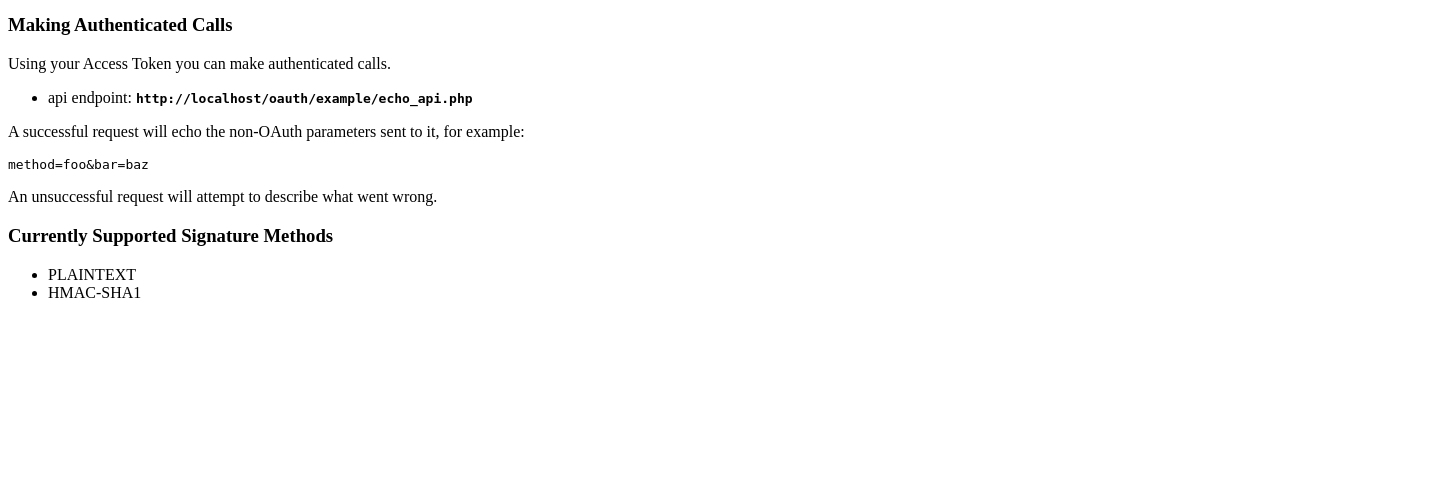
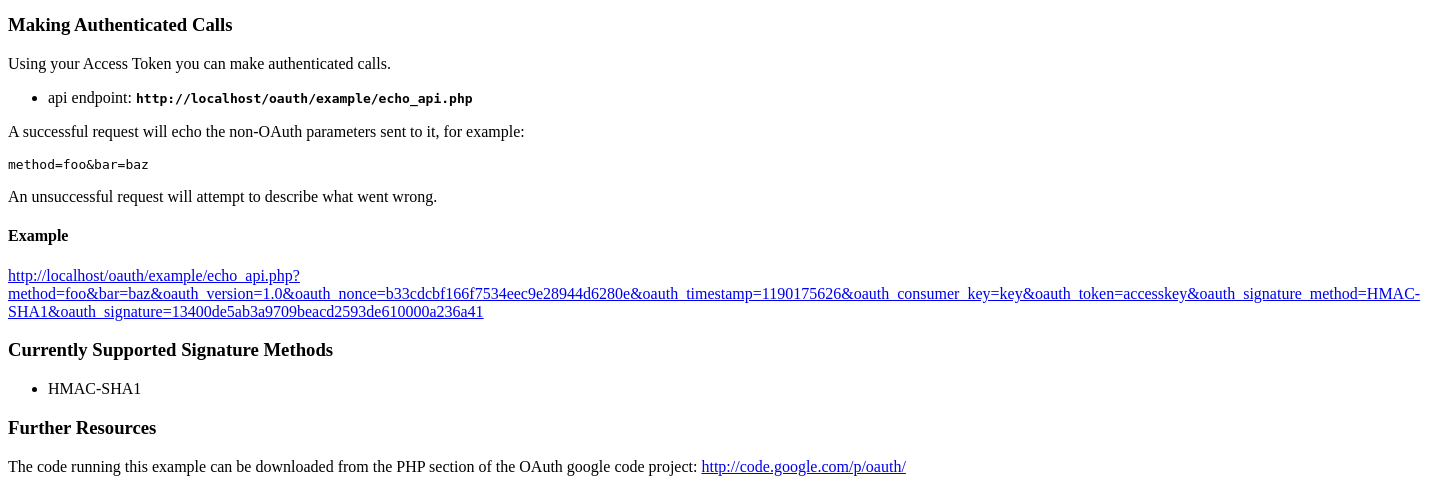
Before and after one commit to CrispyBaconLabs/oauth, a PHP site: page / in a window 1440 px wide. Shown: the part 863-1355 px from the top of the page. Before the commit the page ends 1161 px from the top, so only its background shows below. Run offline with PHP 8.4, Linux system fonts and the light colour scheme.

Commit message:
example working pretty well now

```diff
--- a/OAuth.php
+++ b/OAuth.php
@@ -176,7 +176,7 @@ class OAuthServer {/*{{{*/
   public $timestamp_threshold = 300; // in seconds, five minutes
   public $version = 1.0;
   public $signature_methods = array(
-    "PLAINTEXT",
+    //"PLAINTEXT",
     "HMAC-SHA1",
   );
 
--- a/example/index.php
+++ b/example/index.php
@@ -14,6 +14,10 @@ $req_req->sign_request_HMAC_SHA1($test_consumer, NULL);
 $acc_req = new OAuthRequest(array(), "GET", $base_url . "/access_token.php");
 $acc_req->build_request($test_consumer, $req_token);
 $acc_req->sign_request_HMAC_SHA1($test_consumer, $req_token);
+
+$echo_req = new OAuthRequest(array("method"=> "foo", "bar" => "baz"), "GET", $base_url . "/echo_api.php");
+$echo_req->build_request($test_consumer, $acc_token);
+$echo_req->sign_request_HMAC_SHA1($test_consumer, $acc_token);
 
 ?>
 <html>
@@ -70,6 +74,9 @@ A successful request will echo the non-OAuth parameters sent to it, for example:
 <p><code>method=foo&amp;bar=baz</code></p>
 <p>An unsuccessful request will attempt to describe what went wrong.</p>
 
+<h4>Example</h4>
+<a href="<?php echo $echo_req; ?>"><?php echo $echo_req; ?></a>
+
 <h3>Currently Supported Signature Methods</h3>
 <ul>
 <?php
@@ -78,3 +85,7 @@ foreach ($test_server->signature_methods as $method) {
 }
 ?>
 </ul>
+
+<h3>Further Resources</h3>
+<p>The code running this example can be downloaded from the PHP section of the OAuth google code project: <a href="http://code.google.com/p/oauth/">http://code.google.com/p/oauth/</a>
+</body>
```
Also changed, not shown: example/access_token.php (added, +16 -0 lines), example/echo_api.php (added, +23 -0 lines).
